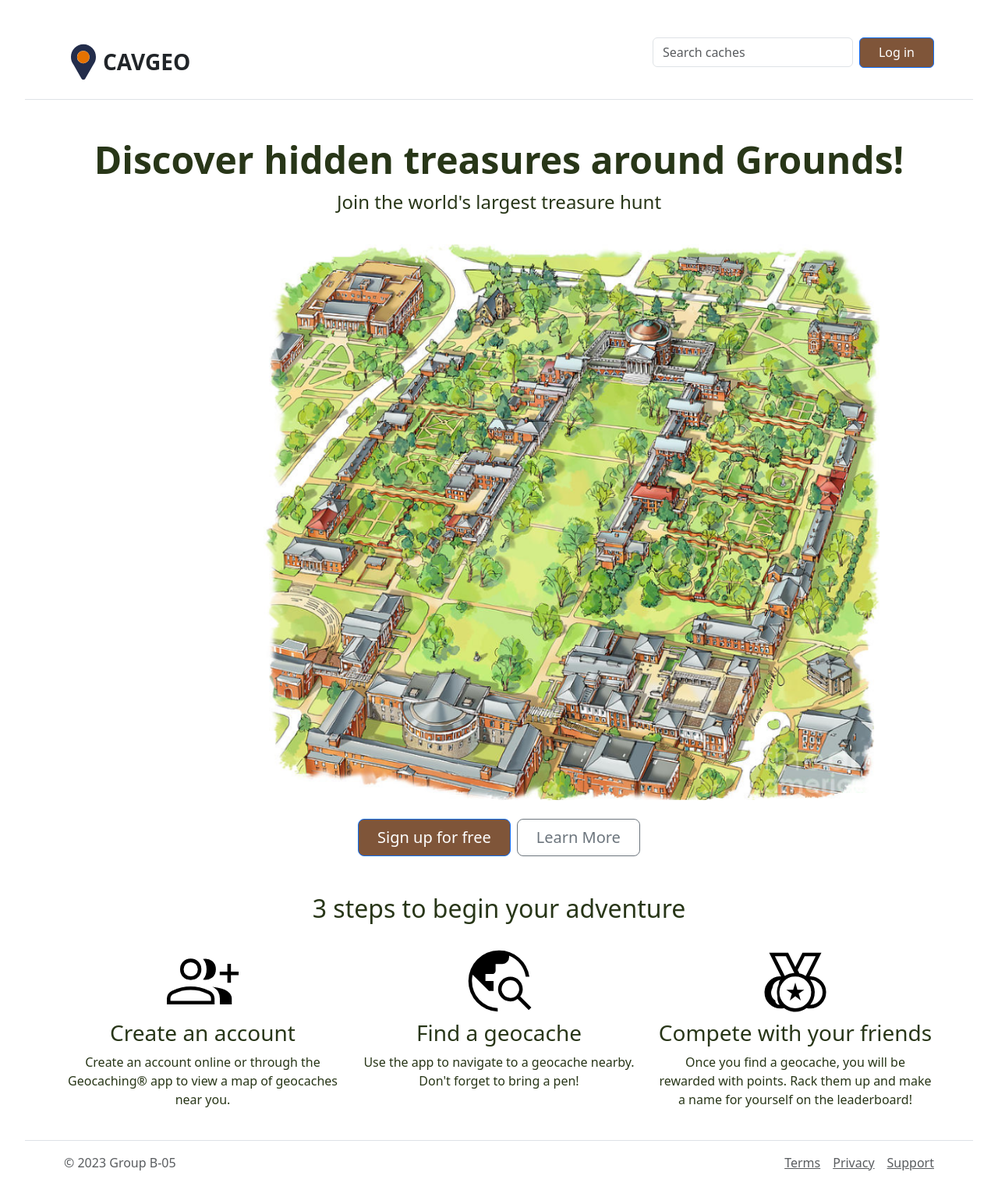
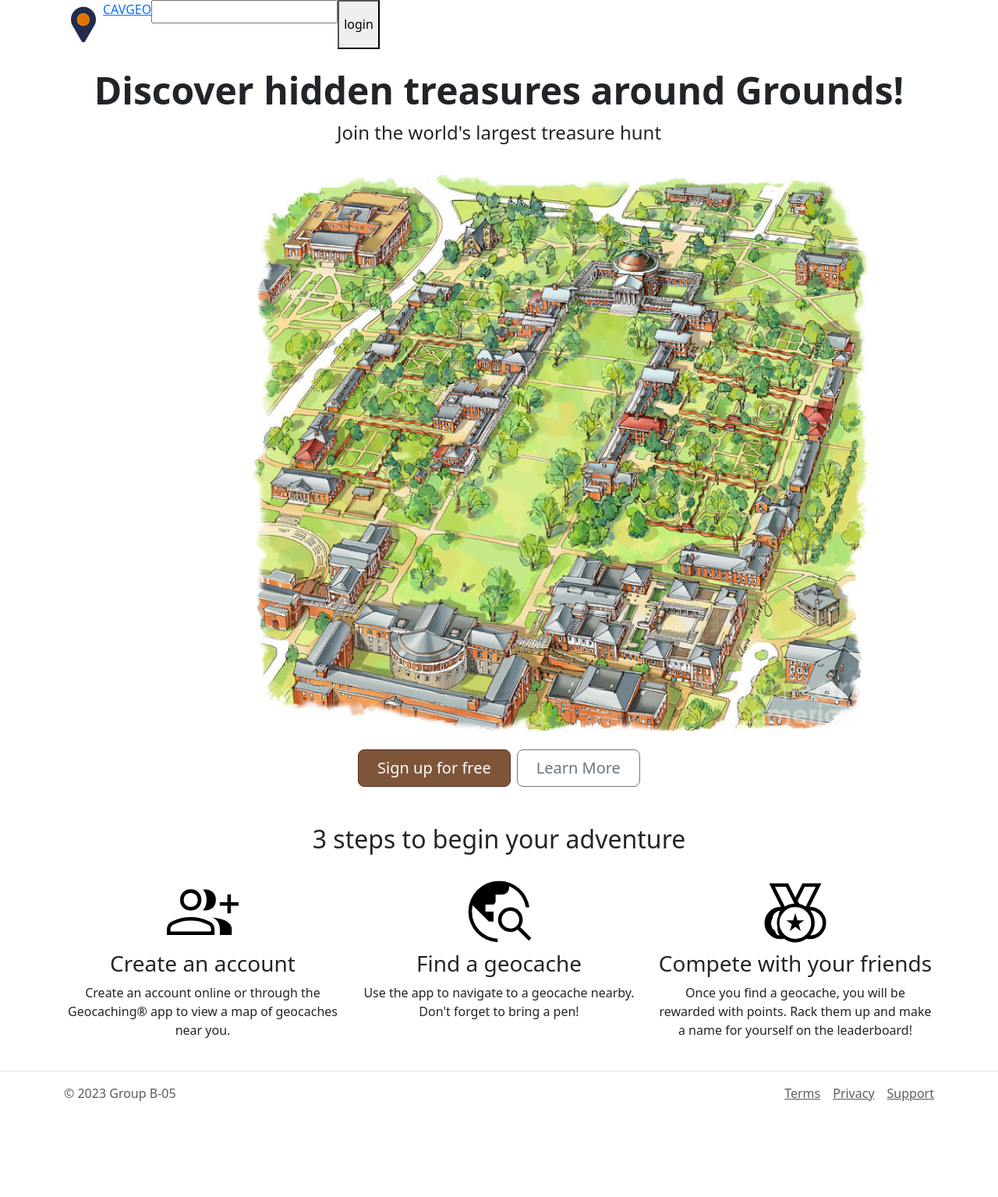
Before and after one commit to zsf4ee/geochache, a Django app: page / in a window 1280 px wide. Shown: the whole page at 78% size. After the commit the page ends 1412 px from the top, so only its background shows below. Run offline with Django 4.2, Linux system fonts and the light colour scheme; some libraries are stand-ins or nearby versions.

Commit message:
tweak welcome.html

```diff
--- a/users/static/style.css
+++ b/users/static/style.css
@@ -1,7 +1,7 @@
-html {
+/* html {
     width: 100%;
     height: 100%;
-    /* background-color: #EFE9E3; */
+    background-color: #EFE9E3;
     color: #283618;
 }
 
@@ -11,10 +11,10 @@ body {
     height: 100%;
     padding: 2rem;
     margin: 0rem auto;
-
-}
+} */
 
 .btn-primary {
     background-color: #7f5539;
+    border-color: #513523;
     height: auto;
 }
--- a/users/templates/welcome.html
+++ b/users/templates/welcome.html
@@ -4,7 +4,7 @@
 
 {% block content %}
 
-<header class="py-3 mb-4 border-bottom">
+{% comment %} <header class="py-3 mb-4 border-bottom">
     <div class="container d-flex flex-wrap justify-content-center">
         <a href="/" class="d-flex align-items-center mb-3 mb-lg-0 me-lg-auto text-dark text-decoration-none">
             <img src="/static/images/favicon.svg" width="50" height="auto" alt="logo">
@@ -15,7 +15,17 @@
         </form>
         <a class="btn btn-primary mb-4 px-4" href="{% url 'login' %}">Log in</a>
     </div>
+</header> {% endcomment %}
+
+<header class="container d-flex">
+    <img src="/static/images/favicon.svg" width="50" alt="">
+    <a href="#">CAVGEO</a>
+    <form action="">
+        <input type="search">
+    </form>
+    <button>login</button>
 </header>
+
 
 <main>
     <div class="py-4 mb-4 text-center">
```
Also changed, not shown: users/migrations/0005_rating.py (added).
